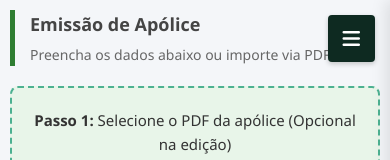
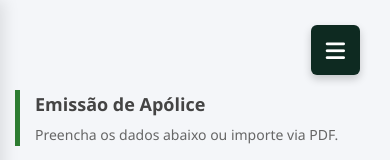
Before and after one commit to aidanolima/apolicesystem, a plain HTML site: page frontend-web/apolice.html in a window 390 px wide. Shown: the top 160 px of the page. Drawn offline with Linux system fonts and the light colour scheme; some packages are replaced by stand-ins of ours; no server answers; sample sign-in values are in the browser's storage; a script that the page names is missing.

Commit message:
UPDate Menu Hamburguer MOBILE

```diff
--- a/frontend-web/css/style.css
+++ b/frontend-web/css/style.css
@@ -532,23 +532,24 @@ tbody tr:hover {
 }
 
 /* =========================================
-   11. MOBILE (SIDEBAR NA DIREITA E SANDUÍCHE)
+   11. MOBILE (SIDEBAR NA ESQUERDA, BOTÃO NA DIREITA)
    ========================================= */
+/* Botão Hambúrguer (Totalmente invisível no Desktop) */
 .mobile-toggle {
-    display: none;
+    display: none; /* <-- Garante que ele SUMA na tela do computador */
     position: fixed;
-    top: 15px;
-    right: 15px; /* Movido para a Direita */
-    left: auto;
+    top: 25px;    /* Descolado do topo */
+    right: 30px;  /* Descolado da direita */
+    left: auto !important;   /* Impede que ele vá para a esquerda */
     z-index: 999;
-    background-color: var(--sidebar-bg);
+    background-color: var(--sidebar-bg); /* Fundo verde escuro */
     color: white;
     border: none;
     padding: 10px 15px;
-    border-radius: 4px;
+    border-radius: 6px;
     cursor: pointer;
-    font-size: 20px;
-    box-shadow: 0 2px 5px rgba(0,0,0,0.2);
+    font-size: 22px;
+    box-shadow: 0 4px 8px rgba(0,0,0,0.2);
 }
 
 .sidebar-overlay {
@@ -560,35 +561,43 @@ tbody tr:hover {
     backdrop-filter: blur(2px);
 }
 
+/* Regras aplicadas APENAS quando a tela diminui (Celular/Tablet) */
 @media (max-width: 992px) {
     .main-container {
         margin-left: 0;
         width: 100%;
-        padding-top: 70px;
+        /* Joga o conteúdo para baixo para o botão não bater nos cards! */
+        padding-top: 90px;
     }
 
-    /* Ajuste da Sidebar para Mobile (Fixa na Direita) */
     .app-sidebar {
-        left: auto !important;
-        right: 0 !important;
-        transform: translateX(100%); /* Esconde para a direita */
+        left: 0 !important; /* Sidebar fixada na esquerda */
+        right: auto !important;
+        transform: translateX(-100%); /* Escondida para a esquerda */
         top: 0 !important;
         bottom: 0 !important;
         height: 100% !important;
-        height: 100dvh !important; /* Altura dinâmica para não cortar */
-        box-shadow: -4px 0 15px rgba(0,0,0,0.1);
+        height: 100dvh !important;
+        box-shadow: 4px 0 15px rgba(0,0,0,0.1);
     }
 
     .app-sidebar.open {
-        transform: translateX(0); /* Desliza para a tela */
+        transform: translateX(0); /* Desliza para dentro */
     }
 
-    .mobile-toggle { display: block; }
-    .sidebar-overlay.open { display: block; }
+    /* FAZ O BOTÃO APARECER APENAS NO MOBILE */
+    .mobile-toggle {
+        display: block !important;
+    }
+
+    .sidebar-overlay.open {
+        display: block;
+    }
 }
 
+/* Ajustes finais para celulares menores */
 @media (max-width: 768px) {
     .form-row { flex-direction: column; gap: 10px; }
-    .main-container { padding: 10px; }
+    .main-container { padding: 15px; padding-top: 90px; }
     h2 { font-size: 18px; }
 }
```
